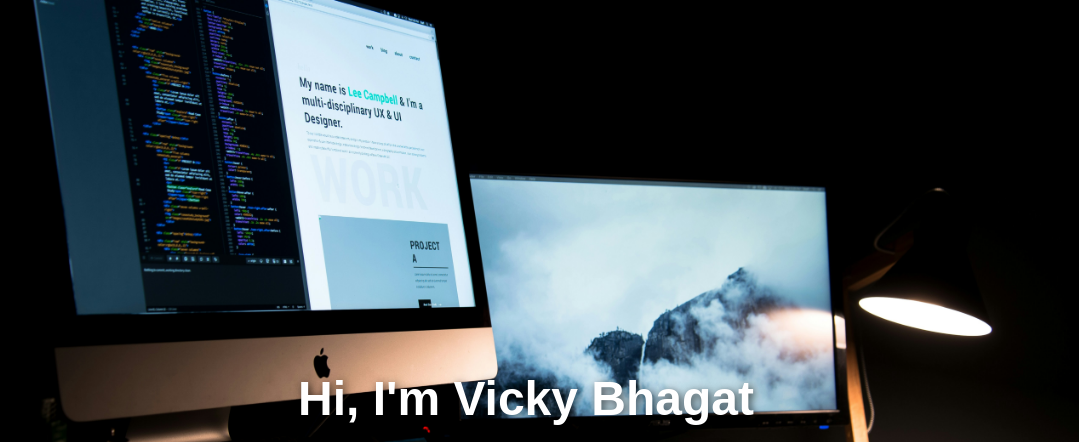
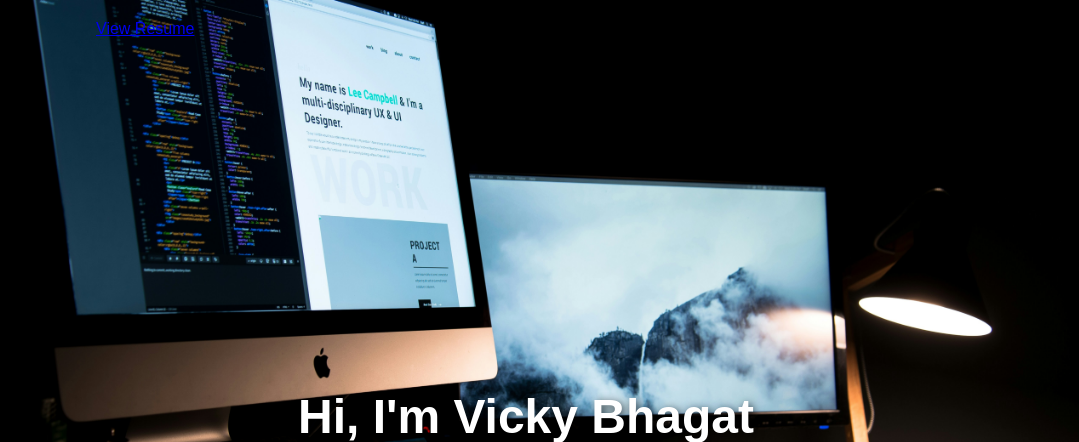
Before and after one commit to vickybhagat18/flask-portfolio, a Flask app: page / in a window 1280 px wide. Shown: the part 106-548 px from the top of the page, without its empty margins (114-1193 px from the left). Run offline with Flask 3, Linux system fonts and the light colour scheme.

Commit message:
Added resume link to homepage

```diff
--- a/templates/index.html
+++ b/templates/index.html
@@ -1,9 +1,12 @@
 {% extends 'base.html' %}
 {% block content %}
+<a href="/resume/Vicky_Bhagat_Resume.pdf" target="_blank" class="btn">View Resume</a>
+
 
 <div class="overlay">
   <h1>Hi, I'm Vicky Bhagat</h1>
   <p>I build clean and useful web tools using Flask.</p>
+
 </div>
 
 {% endblock %}
```
